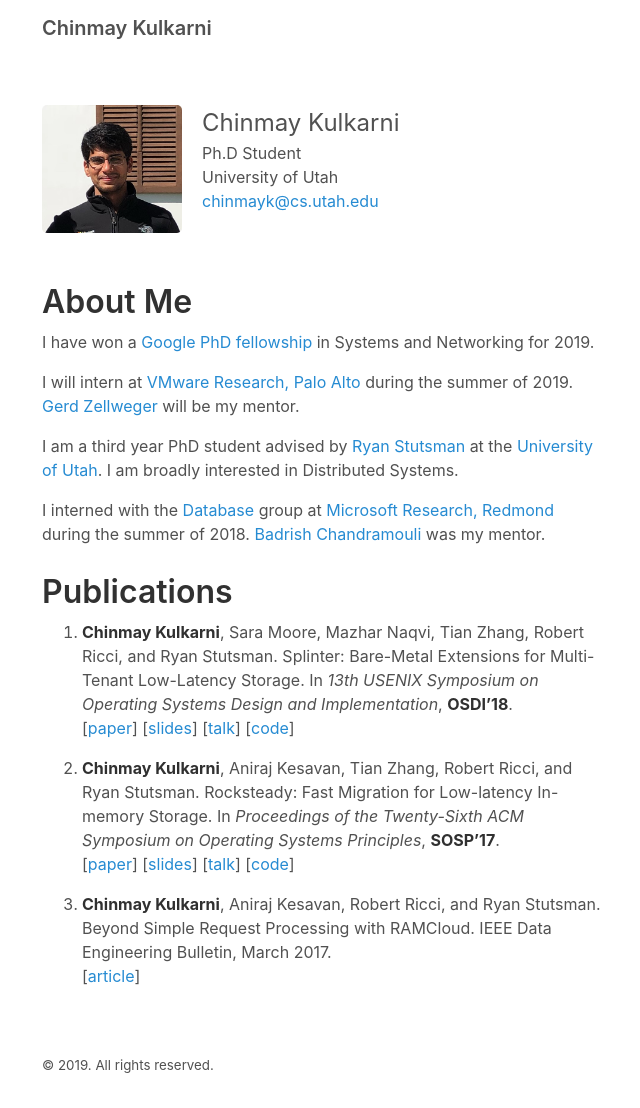
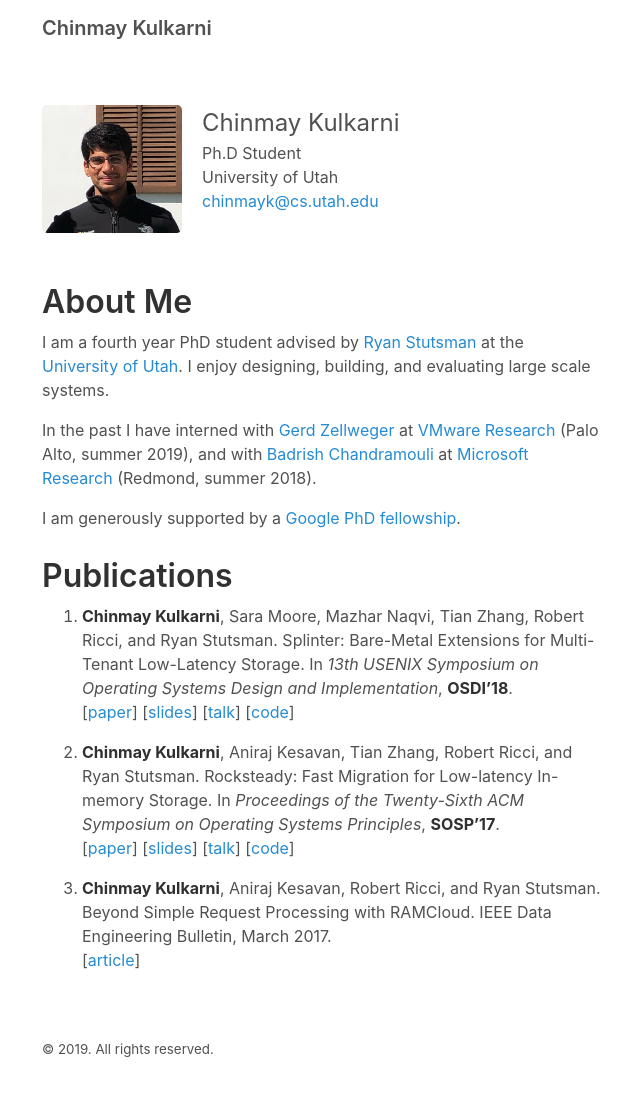
Before and after one commit to chinkulkarni/chinkulkarni.github.io, a Jekyll site: the page built from index.md, in a window 1280 px wide. Shown: the whole page, without its empty margins (318-958 px from the left). Built offline with Jekyll 4.4.1, drawn with Linux system fonts in a browser that asks for light colours.

Commit message:
Update year and internships

```diff
--- a/index.md
+++ b/index.md
@@ -16,19 +16,12 @@ University of Utah<br>
 
 # About Me
 
-I have won a [Google PhD fellowship](http://www.cs.utah.edu/recipients-of-the-2019-phd-google-fellowship/)
-in Systems and Networking for 2019.
+I am a fourth year PhD student advised by [Ryan Stutsman](http://rstutsman.github.io/) at
+the [University of Utah](http://www.cs.utah.edu/). I enjoy designing, building, and evaluating large scale systems.
 
-I will intern at [VMware Research, Palo Alto](https://research.vmware.com/) during the summer of 2019.
-[Gerd Zellweger](https://www.linkedin.com/in/gerdzellweger) will be my mentor.
+In the past I have interned with [Gerd Zellweger](https://www.linkedin.com/in/gerdzellweger) at [VMware Research](https://research.vmware.com/) (Palo Alto, summer 2019), and with [Badrish Chandramouli](http://badrish.net/) at [Microsoft Research](https://www.microsoft.com/en-us/research/?from=http%3A%2F%2Fresearch.microsoft.com%2F) (Redmond, summer 2018).
 
-I am a third year PhD student advised by [Ryan Stutsman](http://rstutsman.github.io/) at
-the [University of Utah](http://www.cs.utah.edu/). I am broadly interested in
-Distributed Systems.
-
-I interned with the [Database](https://www.microsoft.com/en-us/research/group/database/?from=http%3A%2F%2Fresearch.microsoft.com%2Fdb%2F)
-group at [Microsoft Research, Redmond](https://www.microsoft.com/en-us/research/?from=http%3A%2F%2Fresearch.microsoft.com%2F)
-during the summer of 2018. [Badrish Chandramouli](http://badrish.net/) was my mentor.
+I am generously supported by a [Google PhD fellowship](http://www.cs.utah.edu/recipients-of-the-2019-phd-google-fellowship/).
 
 # Publications
 
```
